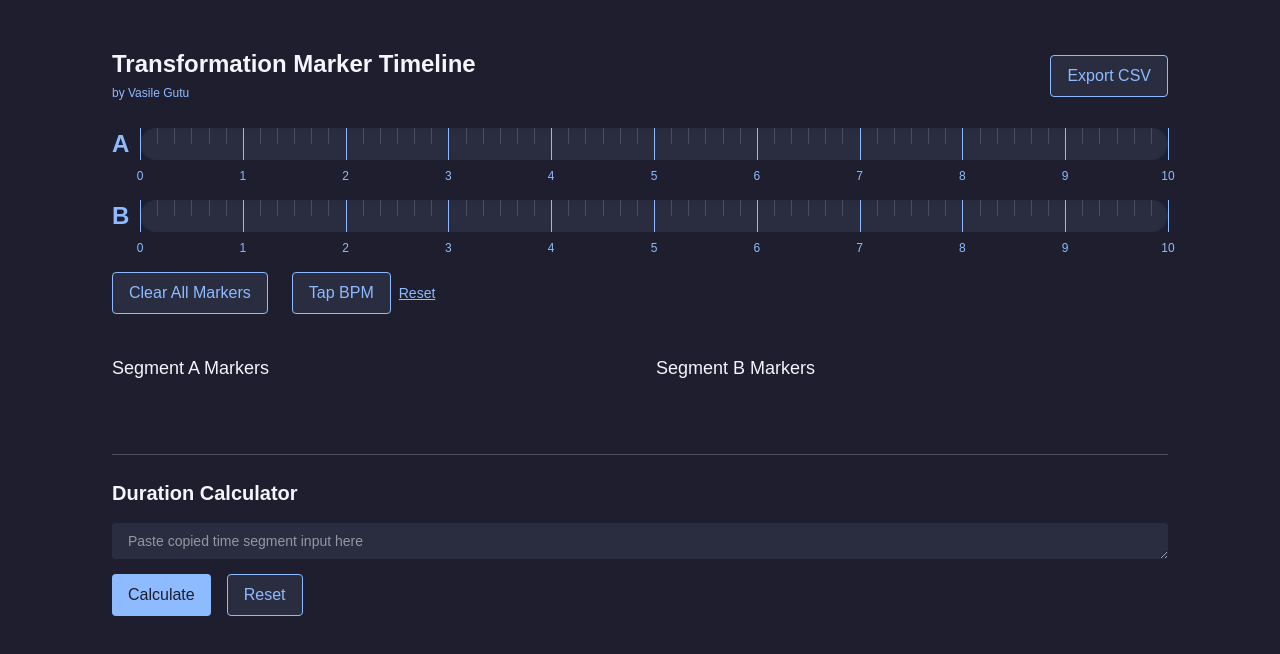
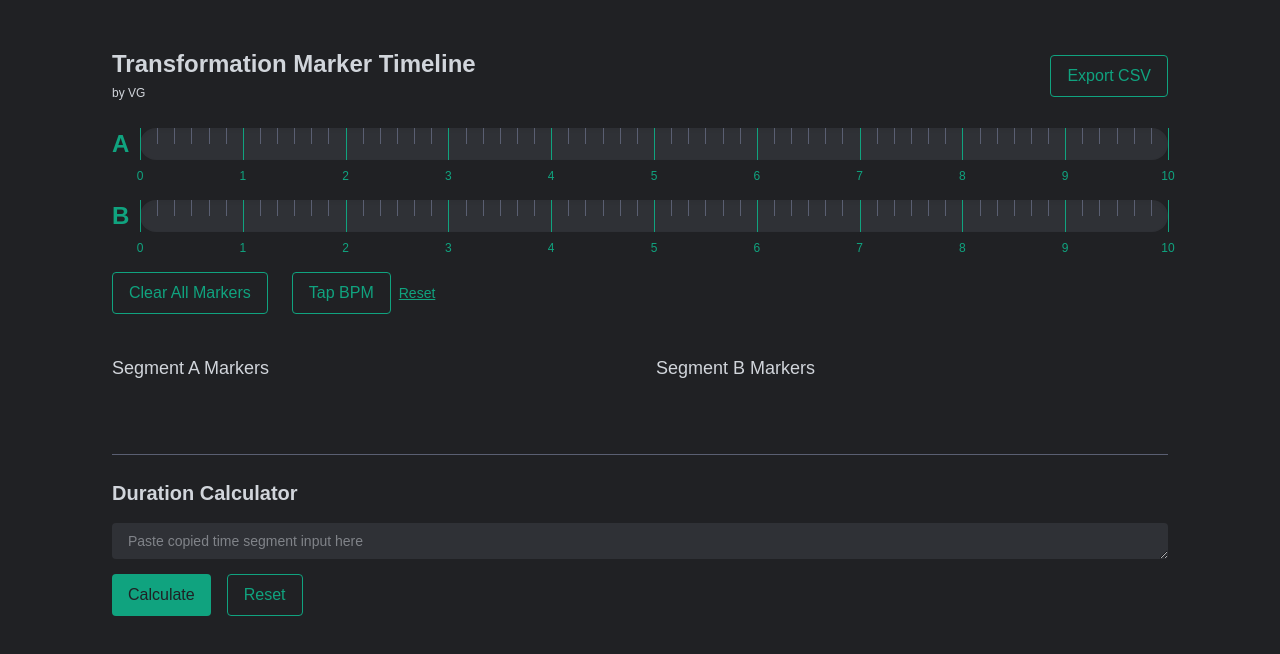
Before and after one commit to thatguy-hiparh/transformation-marker, a Next.js app: page / in a window 1280 px wide. Shown: the top 654 px of the page. Built offline with nearby package versions, Linux system fonts and the light colour scheme.

Commit message:
Update TransformationMarkerApp.tsx

```diff
--- a/src/app/TransformationMarkerApp.tsx
+++ b/src/app/TransformationMarkerApp.tsx
@@ -5,10 +5,13 @@
 
 import React, { useState, useEffect } from 'react';
 
+/***********************
+ *   Data structures   *
+ ************************/
 interface Marker {
   id: number;
-  time: number;
-  track: string;
+  time: number; // seconds on the timeline
+  track: 'Segment A' | 'Segment B';
   label: string;
   note: string;
 }
@@ -33,7 +36,7 @@ function BpmTapper() {
     <div className="flex items-center gap-2">
       <button
         onClick={tap}
-        className="bg-[#2A2D40] text-[#8EBBFF] px-4 py-2 rounded border border-[#8EBBFF] hover:bg-[#374160]"
+        className="bg-[#202124] text-[#10a37f] px-4 py-2 rounded border border-[#10a37f] hover:bg-[#565c6c]"
       >
         Tap BPM
       </button>
@@ -42,7 +45,7 @@ function BpmTapper() {
           setTaps([]);
           setBpm(null);
         }}
-        className="text-sm underline text-[#8EBBFF] hover:text-white"
+        className="text-sm underline text-[#10a37f] hover:text-white"
       >
         Reset
       </button>
@@ -68,7 +71,7 @@ function DurationCalculator() {
       Math.floor((sec % 3600) / 60)
     ).padStart(2, '0')}:${String(sec % 60).padStart(2, '0')}`;
 
-  const calc = (): void => {
+  const calc = () => {
     const re = /video\s*start(?:s)?\s*time[:\s]*(\d{2}:\d{2}:\d{2}).*?video\s*end\s*time[:\s]*(\d{2}:\d{2}:\d{2}).*?audio\s*start(?:s)?\s*time[:\s]*(\d{2}:\d{2}:\d{2}).*?audio\s*end\s*time[:\s]*(\d{2}:\d{2}:\d{2})/i;
     const m = input.match(re);
     if (!m) return setResult('Invalid input');
@@ -79,8 +82,8 @@ function DurationCalculator() {
   };
 
   return (
-    <div className="mt-16 border-t border-[#4A4D60] pt-6">
-      <h3 className="text-xl font-semibold mb-4">Duration Calculator</h3>
+    <div className="mt-16 border-t border-[#5a5f72] pt-6">
+      <h3 className="text-xl font-semibold mb-4 text-[#d1d5db]">Duration Calculator</h3>
       <textarea
         value={input}
         onChange={(e) => setInput(e.target.value)}
@@ -91,13 +94,13 @@ function DurationCalculator() {
           }
         }}
         placeholder="Paste copied time segment input here"
-        className="w-full bg-[#2A2D40] px-4 py-2 rounded text-sm text-white mb-2"
+        className="w-full bg-[#2f3136] px-4 py-2 rounded text-sm text-[#d1d5db] mb-2"
         rows={1}
       />
       <div className="flex gap-4 mb-4">
         <button
           onClick={calc}
-          className="bg-[#8EBBFF] text-[#1E1E2F] px-4 py-2 rounded hover:bg-[#A6CCFF]"
+          className="bg-[#10a37f] text-[#202124] px-4 py-2 rounded hover:bg-[#42c78e]"
         >
           Calculate
         </button>
@@ -106,13 +109,13 @@ function DurationCalculator() {
             setInput('');
             setResult(null);
           }}
-          className="bg-[#2A2D40] border border-[#8EBBFF] text-[#8EBBFF] px-4 py-2 rounded hover:bg-[#374160]"
+          className="bg-[#202124] border border-[#10a37f] text-[#10a37f] px-4 py-2 rounded hover:bg-[#565c6c]"
         >
           Reset
         </button>
       </div>
       {result && (
-        <pre className="text-sm whitespace-pre-wrap bg-[#1E1E2F] px-4 py-2 rounded border border-[#4A4D60]">
+        <pre className="text-sm whitespace-pre-wrap bg-[#2f3136] px-4 py-2 rounded border border-[#5a5f72] text-[#d1d5db]">
           {result}
         </pre>
       )}
@@ -125,59 +128,41 @@ export default function TransformationMarkerApp() {
   const [markers, setMarkers] = useState<Marker[]>([]);
   const [hoverTime, setHoverTime] = useState<number | null>(null);
   const [hoverX, setHoverX] = useState<number | null>(null);
-  const timelineLength = 600;
+  const timelineLength = 600; // seconds
 
+  /******** Inject global styles ********/
   useEffect(() => {
     const st = document.createElement('style');
-    st.textContent = `@keyframes fade-in { from { opacity: 0; transform: scale(.95); } to { opacity: 1; transform: scale(1); } }
-.hide-scrollbar::-webkit-scrollbar { width: 0; height: 0; }
-.hide-scrollbar { -ms-overflow-style: none; scrollbar-width: none; }
-body { background: #1E1E2F; }
-.animate-fade-in { animation: fade-in .3s ease-out; }`;
+    st.textContent = `@keyframes fade-in { from { opacity: 0; transform: scale(.95); } to { opacity: 1; transform: scale(1); } }\n.hide-scrollbar::-webkit-scrollbar { width: 0; height: 0; }\n.hide-scrollbar { -ms-overflow-style: none; scrollbar-width: none; }\nbody { background: #202124; }`;
     document.head.appendChild(st);
-    return () => {
-      document.head.removeChild(st);
-    };
+    return () => document.head.removeChild(st);
   }, []);
 
-  const format = (s: number): string =>
-    `${String(Math.floor(s / 60)).padStart(2, '0')}:${String(s % 60).padStart(2, '0')}`;
-  const ticks = [...Array(601).keys()];
+  /******** Helpers ********/
+  const format = (s: number): string => `${String(Math.floor(s / 60)).padStart(2, '0')}:${String(s % 60).padStart(2, '0')}`;
+  const ticks = Array.from({ length: timelineLength + 1 }, (_, i) => i);
 
-  const add = (e: React.MouseEvent<HTMLDivElement>, track: string): void => {
+  /******** Marker actions ********/
+  const addMarker = (e: React.MouseEvent<HTMLDivElement>, track: Marker['track']) => {
     const { left, width } = e.currentTarget.getBoundingClientRect();
     const pos = Math.max(0, Math.min(e.clientX - left, width));
     const sec = Math.round((pos / width) * timelineLength);
-    setMarkers((m) => [
-      ...m,
-      { id: Date.now(), time: sec, track, label: 'Select', note: '' },
-    ]);
+    setMarkers((m) => [...m, { id: Date.now(), time: sec, track, label: 'Select', note: '' }]);
   };
 
-  const updateMarker = (
-    id: number,
-    key: keyof Marker,
-    val: string
-  ): void =>
+  const updateMarker = (id: number, key: keyof Marker, val: string) =>
     setMarkers((m) => m.map((x) => (x.id === id ? { ...x, [key]: val } : x)));
 
-  const deleteMarker = (id: number): void =>
-    setMarkers((m) => m.filter((x) => x.id !== id));
-  const clearAll = (): void => setMarkers([]);
+  const deleteMarker = (id: number) => setMarkers((m) => m.filter((x) => x.id !== id));
+  const clearAll = () => setMarkers([]);
 
-  const exportCSV = (): void => {
-    const pad = (n: number): string => String(n).padStart(2, '0');
-    const formatFull = (s: number): string =>
-      `${pad(Math.floor(s / 60))}:${pad(s % 60)}`;
-    const rows = [
-      'Segment,Time,Label,Note',
-      ...markers.map(
-        (m) => `${m.track},${formatFull(m.time)},${m.label},${m.note}`
-      ),
-    ];
-    const url = URL.createObjectURL(
-      new Blob([rows.join('\n')], { type: 'text/csv' })
-    );
+  /******** CSV export ********/
+  const exportCSV = () => {
+    const pad = (n: number) => String(n).padStart(2, '0');
+    const formatFull = (s: number) => `${pad(Math.floor(s / 60))}:${pad(s % 60)}`;
+    const rows = ['Segment,Time,Label,Note', ...markers.map((m) => `${m.track},${formatFull(m.time)},${m.label},${m.note}`)];
+    const blob = new Blob([rows.join('\n')], { type: 'text/csv' });
+    const url = URL.createObjectURL(blob);
     const a = document.createElement('a');
     a.href = url;
     a.download = 'markers.csv';
@@ -185,87 +170,71 @@ body { background: #1E1E2F; }
     URL.revokeObjectURL(url);
   };
 
+  /******** UI ********/
   return (
-    <div className="p-6 max-w-6xl mx-auto text-[#F4F5FC] min-h-screen overflow-x-hidden">
+    <div className="p-6 max-w-6xl mx-auto text-[#d1d5db] min-h-screen overflow-x-hidden">
+      {/* Header */}
       <div className="flex justify-between items-center mb-6">
         <div>
-          <h2 className="text-2xl font-semibold">
-            Transformation Marker Timeline
-          </h2>
-          <span className="text-xs text-[#8EBBFF]">by Vasile Gutu</span>
+          <h2 className="text-2xl font-semibold">Transformation Marker Timeline</h2>
+          <span className="text-xs">by VG</span>
         </div>
         <button
           onClick={exportCSV}
-          className="bg-[#2A2D40] text-[#8EBBFF] px-4 py-2 rounded border border-[#8EBBFF] hover:bg-[#374160]"
+          className="bg-[#202124] text-[#10a37f] px-4 py-2 rounded border border-[#10a37f] hover:bg-[#565c6c]"
         >
           Export CSV
         </button>
       </div>
 
-      {(['Segment A', 'Segment B'] as const).map((track) => {
-        const label = track === 'Segment A' ? 'A' : 'B';
-        return (
+      {/* Timeline for each segment */}
+      {(['Segment A', 'Segment B'] as const).map((track) => (
         <div key={track} className="flex items-center gap-3 mb-10">
-            <span className="text-2xl font-semibold text-[#8EBBFF] w-4 text-center">
-              {label}
+          <span className="text-2xl font-semibold text-[#10a37f] w-4 text-center">
+            {track === 'Segment A' ? 'A' : 'B'}
           </span>
           <div className="relative flex-1">
             <div
-                className="w-full h-8 bg-[#2A2D40] rounded-2xl shadow-inner cursor-pointer"
-                onClick={(e) => add(e, track)}
+              className="w-full h-8 bg-[#2f3136] rounded-2xl shadow-inner cursor-pointer"
+              onClick={(e) => addMarker(e, track)}
               onMouseMove={(e) => {
-                  const { left, width } =
-                    e.currentTarget.getBoundingClientRect();
+                const { left, width } = e.currentTarget.getBoundingClientRect();
                 setHoverX(e.clientX - left);
-                  setHoverTime(
-                    Math.round(((e.clientX - left) / width) * timelineLength)
-                  );
+                setHoverTime(Math.round(((e.clientX - left) / width) * timelineLength));
               }}
               onMouseLeave={() => setHoverTime(null)}
             >
-                {ticks
-                  .filter((t) => t % 10 === 0)
-                  .map((t) => (
+              {/* timeline ticks */}
+              {ticks.filter((t) => t % 10 === 0).map((t) => (
                 <div
                   key={t}
-                      className={`absolute top-0 ${
-                        t % 60 === 0 ? 'h-full bg-[#8EBBFF]' : 'h-4 bg-[#4A4D60]'
-                      } w-px`}
+                  className={`absolute top-0 ${t % 60 === 0 ? 'h-full bg-[#10a37f]' : 'h-4 bg-[#5a5f72]'} w-px`}
                   style={{ left: `${(t / timelineLength) * 100}%` }}
                 />
               ))}
-                {ticks
-                  .filter((t) => t % 60 === 0)
-                  .map((t) => (
+              {/* minute labels */}
+              {ticks.filter((t) => t % 60 === 0).map((t) => (
                 <div
                   key={`lbl${t}`}
-                      className="absolute text-xs text-[#8EBBFF] mt-1"
-                      style={{
-                        left: `${(t / timelineLength) * 100}%`,
-                        transform: 'translateX(-50%)',
-                        top: '2.25rem',
-                      }}
+                  className="absolute text-xs text-[#10a37f] mt-1"
+                  style={{ left: `${(t / timelineLength) * 100}%`, transform: 'translateX(-50%)', top: '2.25rem' }}
                 >
                   {t / 60}
                 </div>
               ))}
-                {markers
-                  .filter((m) => m.track === track)
-                  .map((m) => (
+              {/* markers */}
+              {markers.filter((m) => m.track === track).map((m) => (
                 <div
                   key={m.id}
                   className="absolute top-0 h-8 w-[2px] bg-[#FF6B6B] animate-fade-in"
                   style={{ left: `${(m.time / timelineLength) * 100}%` }}
                 />
               ))}
+              {/* hover time tooltip */}
               {hoverTime !== null && hoverX !== null && (
                 <div
-                    className="absolute text-sm px-2 py-[2px] bg-[#1E1E2F] text-white rounded shadow"
-                    style={{
-                      left: `${hoverX}px`,
-                      transform: 'translateX(-50%)',
-                      top: '-1.25rem',
-                    }}
+                  className="absolute text-sm px-2 py-[2px] bg-[#202124] text-[#d1d5db] rounded shadow"
+                  style={{ left: `${hoverX}px`, transform: 'translateX(-50%)', top: '-1.25rem' }}
                 >
                   {format(hoverTime)}
                 </div>
@@ -273,20 +242,21 @@ body { background: #1E1E2F; }
             </div>
           </div>
         </div>
-        );
-      })}
+      ))}
 
+      {/* Global controls */}
       <div className="mb-10 flex items-center gap-6">
         <button
           onClick={clearAll}
-          className="bg-[#2A2D40] text-[#8EBBFF] border border-[#8EBBFF] px-4 py-2 rounded hover:bg-[#374160]"
+          className="bg-[#202124] text-[#10a37f] border border-[#10a37f] px-4 py-2 rounded hover:bg-[#565c6c]"
         >
           Clear All Markers
         </button>
         <BpmTapper />
       </div>
 
-      <div className="grid grid-cols-2 gap-8 mb-16">
+      {/* Marker lists */}
+      <div className="grid grid-cols-2 gap-8 mb-16 text-[#d1d5db]">
         {(['Segment A', 'Segment B'] as const).map((col) => (
           <div key={col}>
             <h3 className="text-lg font-medium mb-2">{col} Markers</h3>
@@ -297,18 +267,14 @@ body { background: #1E1E2F; }
                 .map((m) => (
                   <div
                     key={m.id}
-                    className="flex flex-col gap-2 p-3 bg-[#2A2D40] rounded-lg shadow-sm animate-fade-in"
+                    className="flex flex-col gap-2 p-3 bg-[#2f3136] rounded-lg shadow-sm animate-fade-in"
                   >
                     <div className="flex items-center gap-4">
-                      <span className="w-16 font-mono text-sm">
-                        {format(m.time)}
-                      </span>
+                      <span className="w-16 font-mono text-sm">{format(m.time)}</span>
                       <select
                         value={m.label}
-                        onChange={(e) =>
-                          updateMarker(m.id, 'label', e.target.value)
-                        }
-                        className="appearance-none bg-[#2A2D40] text-[#F4F5FC] text-sm rounded-md px-3 py-2 border border-[#4A4D60] hover:border-[#8EBBFF] focus:ring-2 focus:ring-[#8EBBFF]"
+                        onChange={(e) => updateMarker(m.id, 'label', e.target.value)}
+                        className="appearance-none bg-[#2f3136] text-[#d1d5db] text-sm rounded-md px-3 py-2 border border-[#5a5f72] hover:border-[#10a37f] focus:ring-2 focus:ring-[#10a37f]"
                       >
                         <option>Select transformation</option>
                         {`Different Intro,New Drum Pattern,Different Instrument,Effects Added,Sample-Based Edit,Harmonic Variation,Voice Replaced by Instrument,Looped or Extended,Voiceover,Other,Different Ending/Outro,Same song - Different part`
@@ -326,11 +292,9 @@ body { background: #1E1E2F; }
                     </div>
                     <input
                       value={m.note}
-                      onChange={(e) =>
-                        updateMarker(m.id, 'note', e.target.value)
-                      }
+                      onChange={(e) => updateMarker(m.id, 'note', e.target.value)}
                       placeholder="Add note..."
-                      className="text-sm bg-[#1E1E2F] border border-[#4A4D60] rounded px-3 py-1 text-[#F4F5FC] placeholder:text-[#8EBBFF]"
+                      className="text-sm bg-[#202124] border border-[#5a5f72] rounded px-3 py-1 text-[#d1d5db] placeholder:text-[#5a5f72]"
                     />
                   </div>
                 ))}
@@ -339,6 +303,7 @@ body { background: #1E1E2F; }
         ))}
       </div>
 
+      {/* Duration calc */}
       <DurationCalculator />
     </div>
   );
```
Lines whose indentation alone changed are shown as unchanged.
